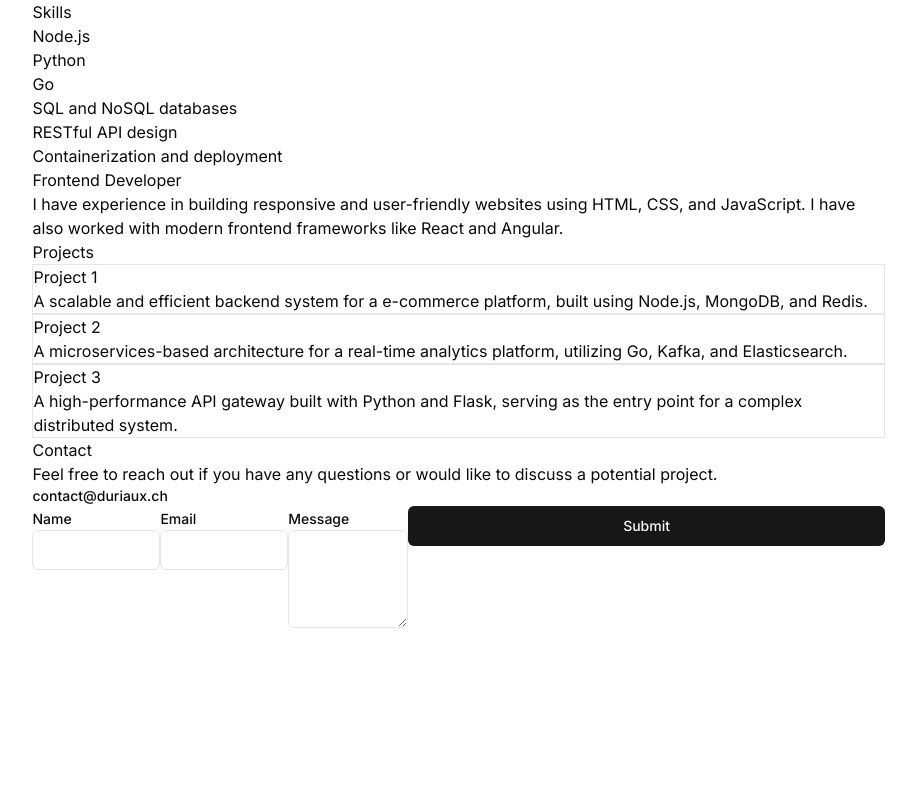
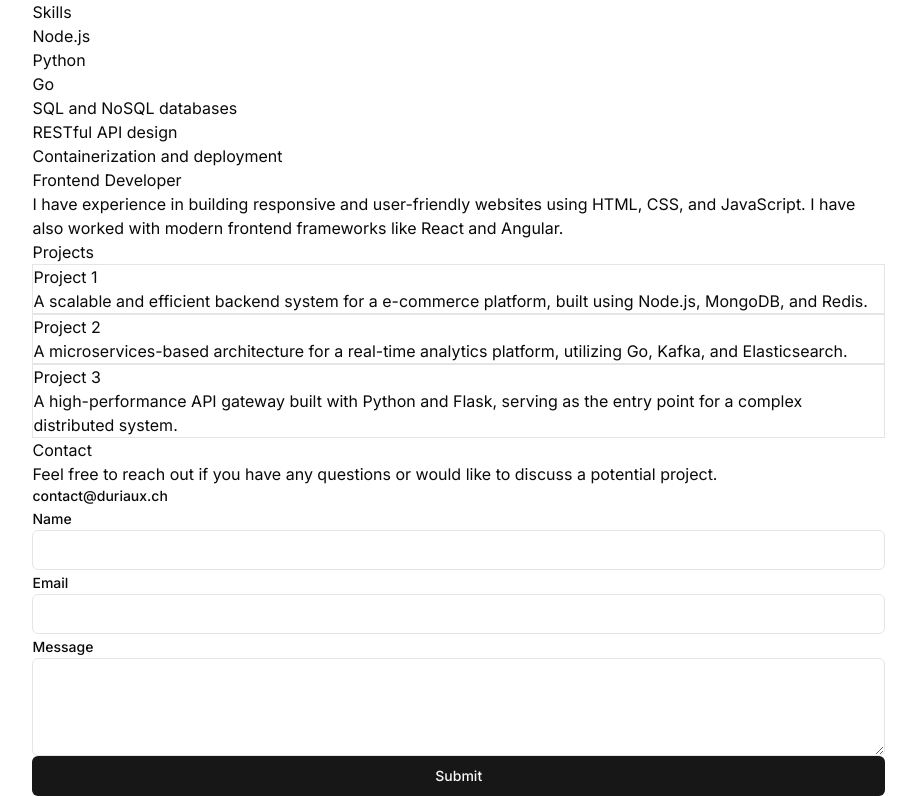
Before and after one commit to dwesh163/Portfolio, a Next.js app: page / in a window 1280 px wide. Shown: the part 492-1288 px from the top of the page, without its empty margins (226-1142 px from the left). Before the commit the page ends 1120 px from the top, so only its background shows below. Built offline with nearby package versions, Linux system fonts and the light colour scheme.

Commit message:
refactor: Update main component form layout and styling

```diff
--- a/src/components/main.jsx
+++ b/src/components/main.jsx
@@ -84,20 +84,20 @@ export default function Main({ data }) {
 								)}
 							</div>
 						</div>
-						<form className="flex gap-8 flex-row">
-							<div>
+						<form className="space-y-4">
+							<div className="space-y-2">
 								<label htmlFor="name" className="block text-sm font-medium">
 									Name
 								</label>
 								<Input id="name" name="name" type="text" required />
 							</div>
-							<div>
+							<div className="space-y-2">
 								<label htmlFor="email" className="block text-sm font-medium">
 									Email
 								</label>
 								<Input id="email" name="email" type="email" required />
 							</div>
-							<div>
+							<div className="space-y-2">
 								<label htmlFor="message" className="block text-sm font-medium">
 									Message
 								</label>
```
